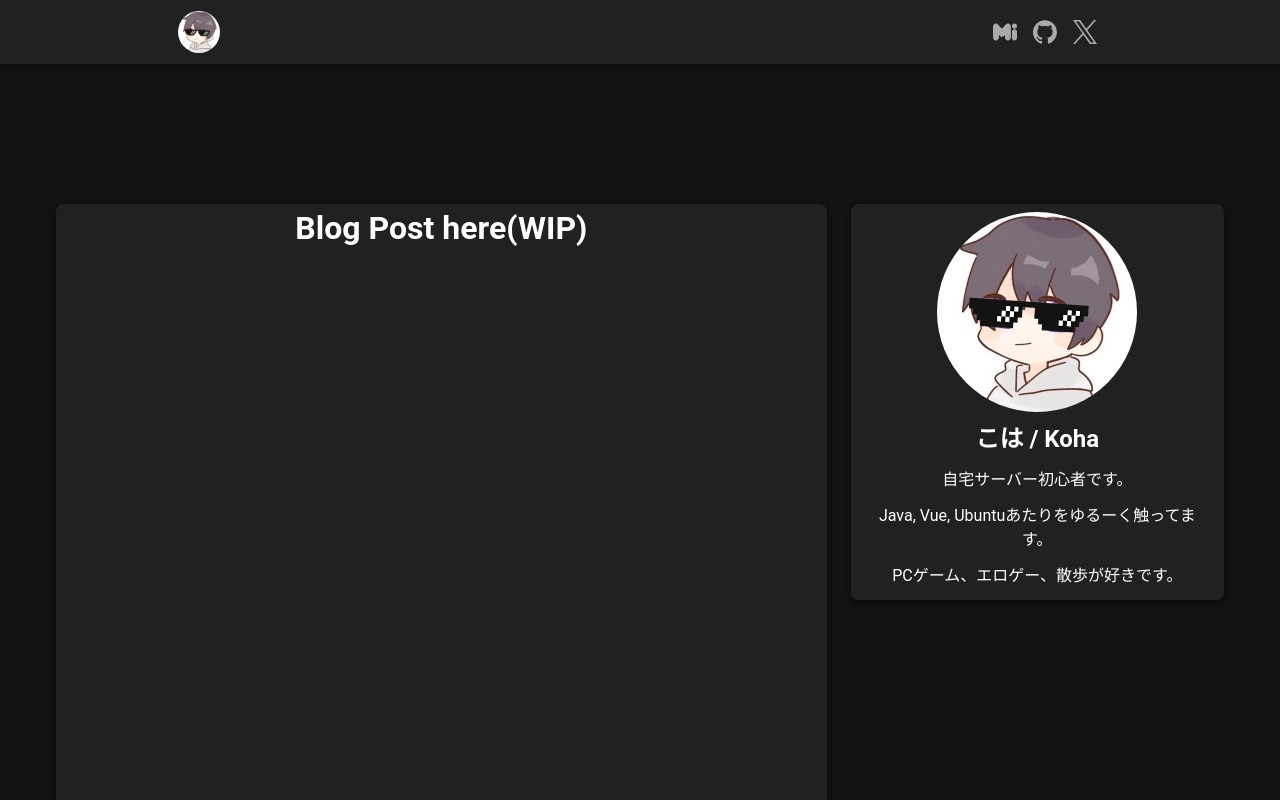
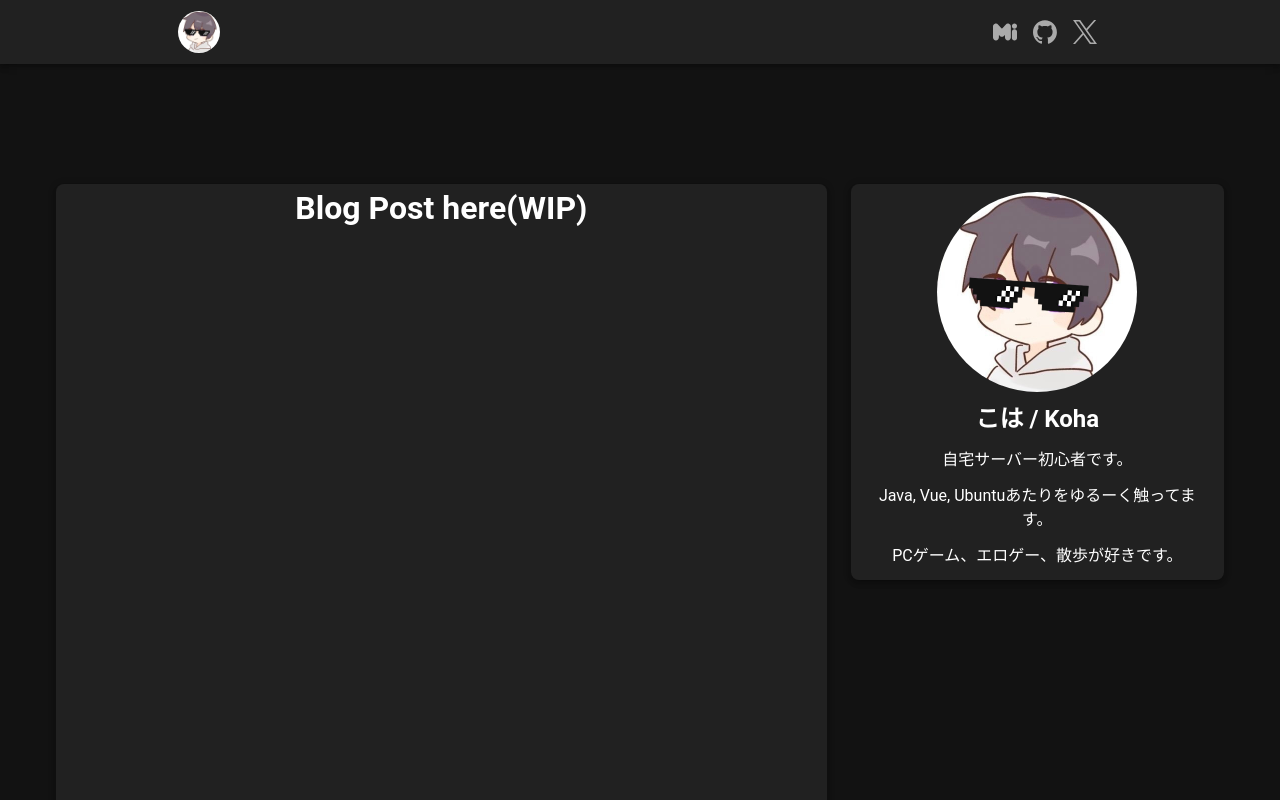
Before and after one commit to Kohxax/bokukoha-home, a Vue app: page / in a window 1280 px wide. Shown: the top 800 px of the page. Built offline with nearby package versions, Linux system fonts and the light colour scheme.

Commit message:
v-mainのmargin-topを40に変更

```diff
--- a/src/pages/index.vue
+++ b/src/pages/index.vue
@@ -1,5 +1,5 @@
 <template>
-  <v-main class="mt-60">
+  <v-main class="mt-40">
     <v-container>
       <v-row class="justify-center">
         <v-col cols="12" md="12" lg="8" xl="6">
@@ -54,8 +54,8 @@ const links = [
 </script>
 
 <style lang="css" scoped>
-.mt-60 {
-  margin-top: 60px;
+.mt-40 {
+  margin-top: 40px;
 }
 
 h1, p, v-avatar {
```
